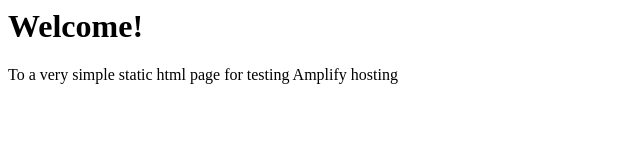
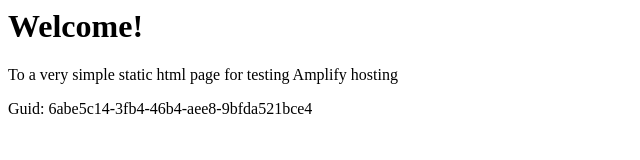
Before and after one commit to amplify-github-test-hkg/Github-PR-Commit-Integration-Test-DoNotTouch-Gith-P5X5MO5I-v1-prod-ap-east-1, a website: page src/index.html in a window 1280 px wide. Shown: the whole page, without its empty margins (0-640 px from the left). Drawn offline with Linux system fonts and the light colour scheme.

Commit message:
commit from integ tests

```diff
--- a/src/index.html
+++ b/src/index.html
@@ -1,3 +1,5 @@
+
+
 <html lang="en">
 
 <head>
@@ -10,6 +12,6 @@
 <body>
     <h1>Welcome!</h1>
     <p>To a very simple static html page for testing Amplify hosting</p>
-</body>
+    <p>Guid: 6abe5c14-3fb4-46b4-aee8-9bfda521bce4</p></body>
 
 </html>
```
